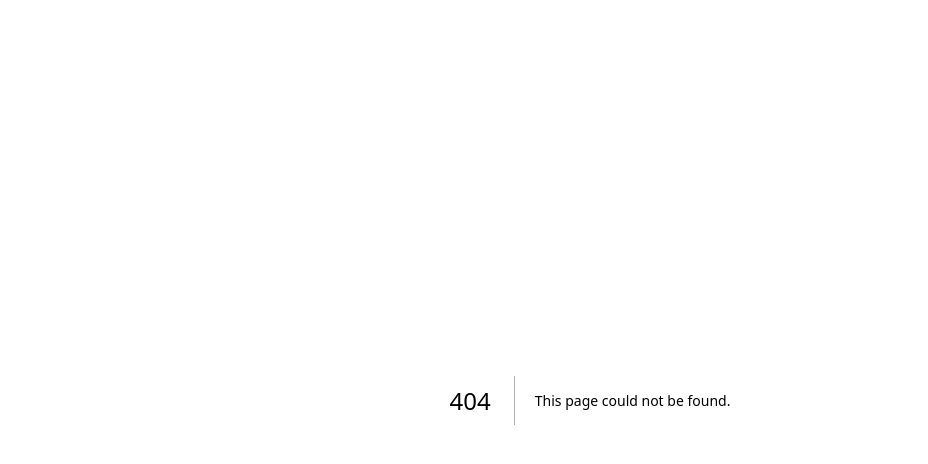
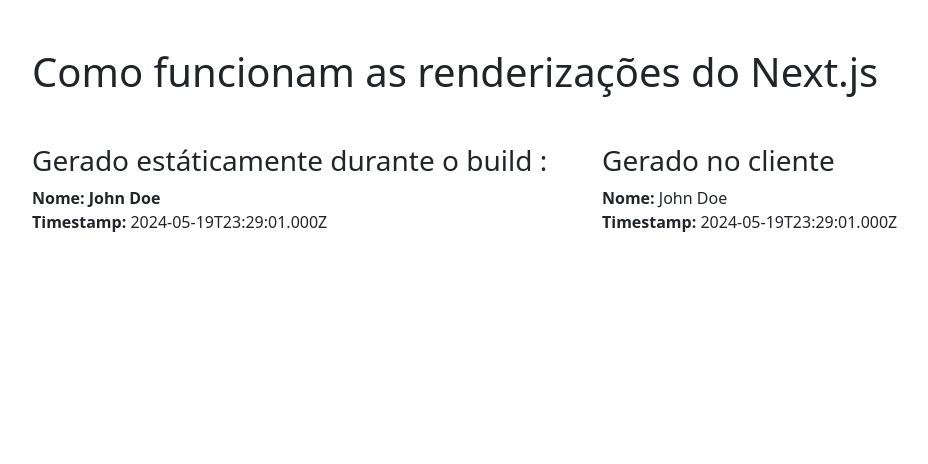
Before and after one commit to prcordova/blacknext, a Next.js app: page /static in a window 1280 px wide. Before the commit this address had no page. Shown: the top 464 px of the page, without its empty margins (50-978 px from the left). Built offline with nearby package versions, Linux system fonts and the light colour scheme; no server answers.

Commit message:
feat:staticProps test

```diff
--- /dev/null
+++ b/pages/static.tsx
@@ -0,0 +1,64 @@
+import { GetServerSideProps, GetStaticProps, NextPage } from "next";
+import { useEffect, useState } from "react";
+import { Container, Row, Col } from "reactstrap";
+
+interface ApiResponse {
+  name: string;
+  timestamp: string;
+}
+
+export const getStaticProps: GetStaticProps = async () => {
+  const staticData = await fetch(
+    `${process.env.NEXT_PUBLIC_APIURL}/api/hello`
+  ).then((res) => res.json());
+
+  return {
+    props: {
+      staticData,
+    },
+  };
+};
+
+const Static: NextPage = (props: {
+  children?: React.ReactNode;
+  staticData?: ApiResponse;
+}) => {
+  const [clientSideData, setClientSideData] = useState<ApiResponse>();
+
+  useEffect(() => {
+    fetchData();
+  }, []);
+
+  const fetchData = async () => {
+    const data = await fetch("/api/hello");
+    const json = await data.json();
+    setClientSideData(json);
+  };
+  return (
+    <Container tag="main">
+      <h1 className="my-5">Como funcionam as renderizações do Next.js</h1>
+      <Row>
+        <Col>
+          <h3>Gerado estáticamente durante o build :</h3>
+          <p>
+            <strong>Nome: {props?.staticData?.name}</strong>
+            <br />
+            <strong>Timestamp: </strong>
+            {props?.staticData?.timestamp.toString()}
+          </p>
+        </Col>
+        <Col>
+          <h3>Gerado no cliente</h3>
+
+          <p>
+            <strong>Nome:</strong> {clientSideData?.name}
+            <br />
+            <strong>Timestamp:</strong> {clientSideData?.timestamp.toString()}
+          </p>
+        </Col>
+      </Row>
+    </Container>
+  );
+};
+
+export default Static;
```
